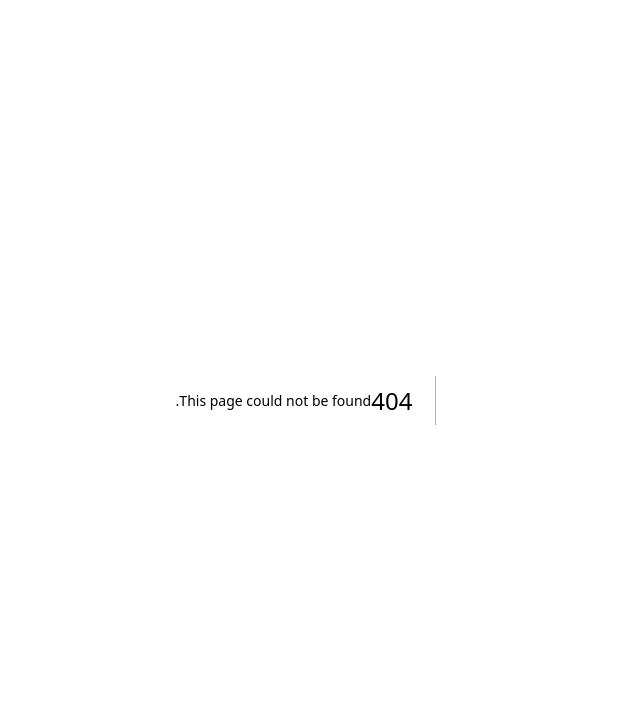
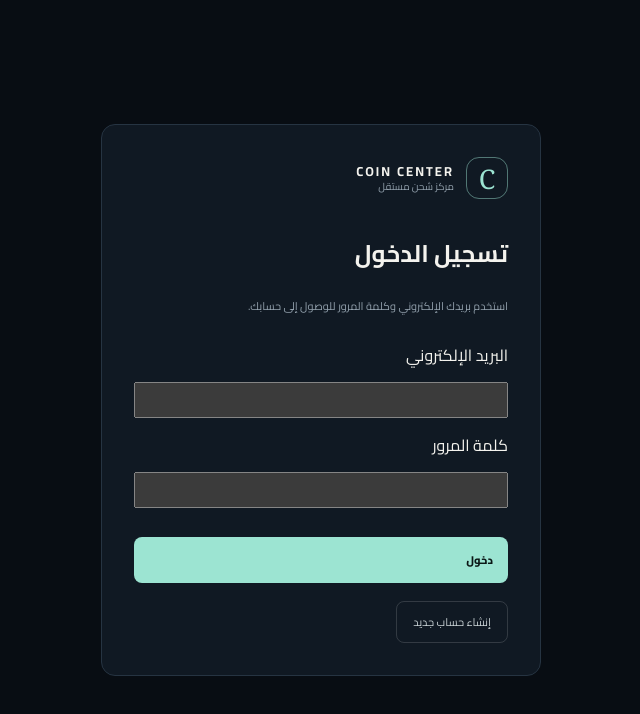
Before and after one commit to elhagyosif1-lgtm/new-1, a Next.js app: page /login in a window 1280 px wide. Before the commit this address had no page. Shown: the top 714 px of the page, without its empty margins (366-1006 px from the left). Built offline with nearby package versions, Linux system fonts and the light colour scheme.

Commit message:
Add Supabase email auth and protected account route

```diff
--- /dev/null
+++ b/app/login/page.tsx
@@ -0,0 +1,63 @@
+'use client';
+
+import { FormEvent, useState } from 'react';
+import Link from 'next/link';
+import { useRouter, useSearchParams } from 'next/navigation';
+import { createClient } from '@/utils/supabase/client';
+
+export default function LoginPage() {
+  const router = useRouter();
+  const search = useSearchParams();
+  const next = search.get('next')?.startsWith('/') && !search.get('next')?.startsWith('//') ? search.get('next')! : '/account';
+  const [email, setEmail] = useState('');
+  const [password, setPassword] = useState('');
+  const [mode, setMode] = useState<'login' | 'signup'>('login');
+  const [message, setMessage] = useState('');
+  const [busy, setBusy] = useState(false);
+
+  async function submit(event: FormEvent<HTMLFormElement>) {
+    event.preventDefault();
+    setBusy(true);
+    setMessage('');
+    const supabase = createClient();
+    const result = mode === 'login'
+      ? await supabase.auth.signInWithPassword({ email: email.trim(), password })
+      : await supabase.auth.signUp({
+          email: email.trim(),
+          password,
+          options: { emailRedirectTo: `${window.location.origin}/auth/callback?next=${encodeURIComponent(next)}` },
+        });
+    setBusy(false);
+    if (result.error) {
+      setMessage(result.error.message);
+      return;
+    }
+    if (mode === 'signup' && !result.data.session) {
+      setMessage('تم إنشاء الحساب. افتح رسالة البريد الإلكتروني لتأكيد الحساب، ثم سجّل الدخول.');
+      return;
+    }
+    router.replace(next);
+    router.refresh();
+  }
+
+  return (
+    <main className="site-shell" style={{ minHeight: '100dvh', display: 'grid', placeItems: 'center', padding: 24 }}>
+      <section className="summary-panel" style={{ width: 'min(100%, 440px)', padding: 32 }}>
+        <Link href="/" className="brand"><span className="brand-mark">C</span><span><strong>COIN CENTER</strong><small>مركز شحن مستقل</small></span></Link>
+        <h1 style={{ marginTop: 32 }}>{mode === 'login' ? 'تسجيل الدخول' : 'إنشاء حساب'}</h1>
+        <p className="subtext">استخدم بريدك الإلكتروني وكلمة المرور للوصول إلى حسابك.</p>
+        <form onSubmit={submit} style={{ display: 'grid', gap: 12, marginTop: 24 }}>
+          <label htmlFor="auth-email">البريد الإلكتروني</label>
+          <input id="auth-email" type="email" required autoComplete="email" value={email} onChange={e => setEmail(e.target.value)} />
+          <label htmlFor="auth-password">كلمة المرور</label>
+          <input id="auth-password" type="password" required minLength={8} autoComplete={mode === 'login' ? 'current-password' : 'new-password'} value={password} onChange={e => setPassword(e.target.value)} />
+          <button className="primary-button" type="submit" disabled={busy}>{busy ? 'جارٍ التنفيذ…' : mode === 'login' ? 'دخول' : 'إنشاء الحساب'}</button>
+        </form>
+        {message && <p className="inline-notice" role="status">{message}</p>}
+        <button type="button" className="login-button" style={{ marginTop: 18 }} onClick={() => { setMode(mode === 'login' ? 'signup' : 'login'); setMessage(''); }}>
+          {mode === 'login' ? 'إنشاء حساب جديد' : 'لديك حساب؟ تسجيل الدخول'}
+        </button>
+      </section>
+    </main>
+  );
+}
```
